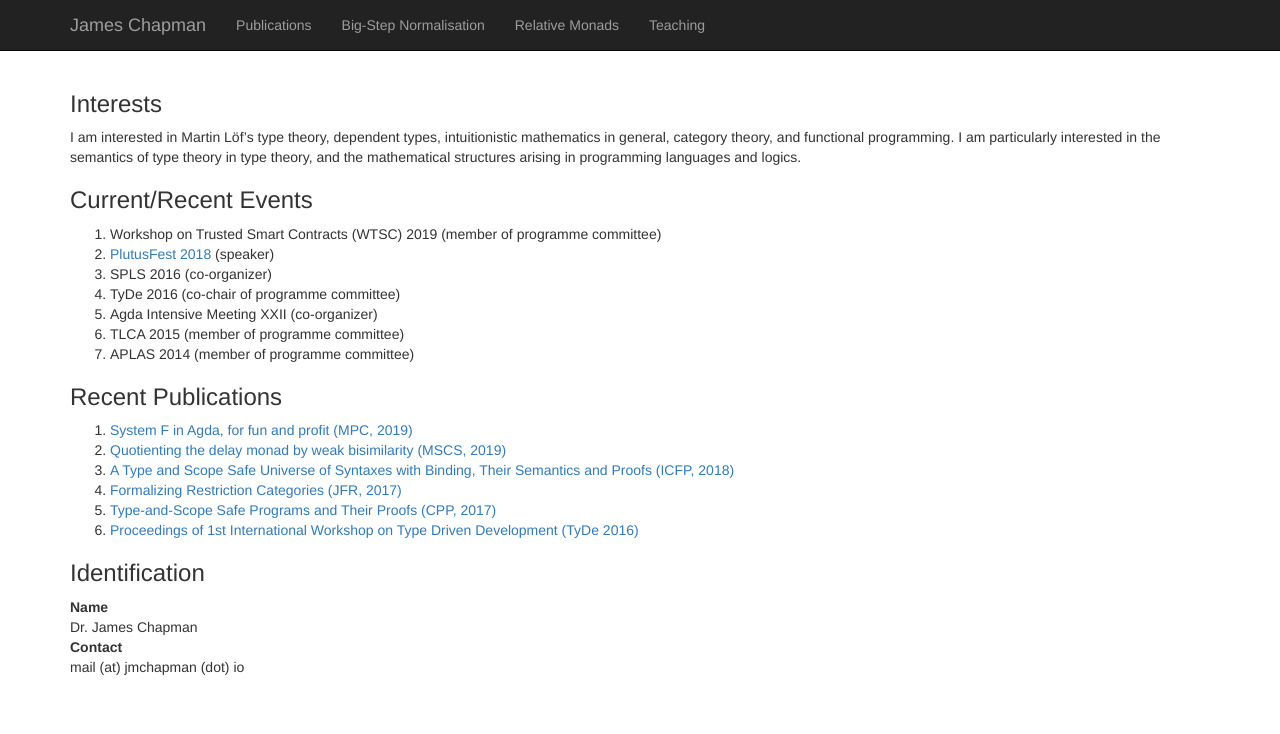
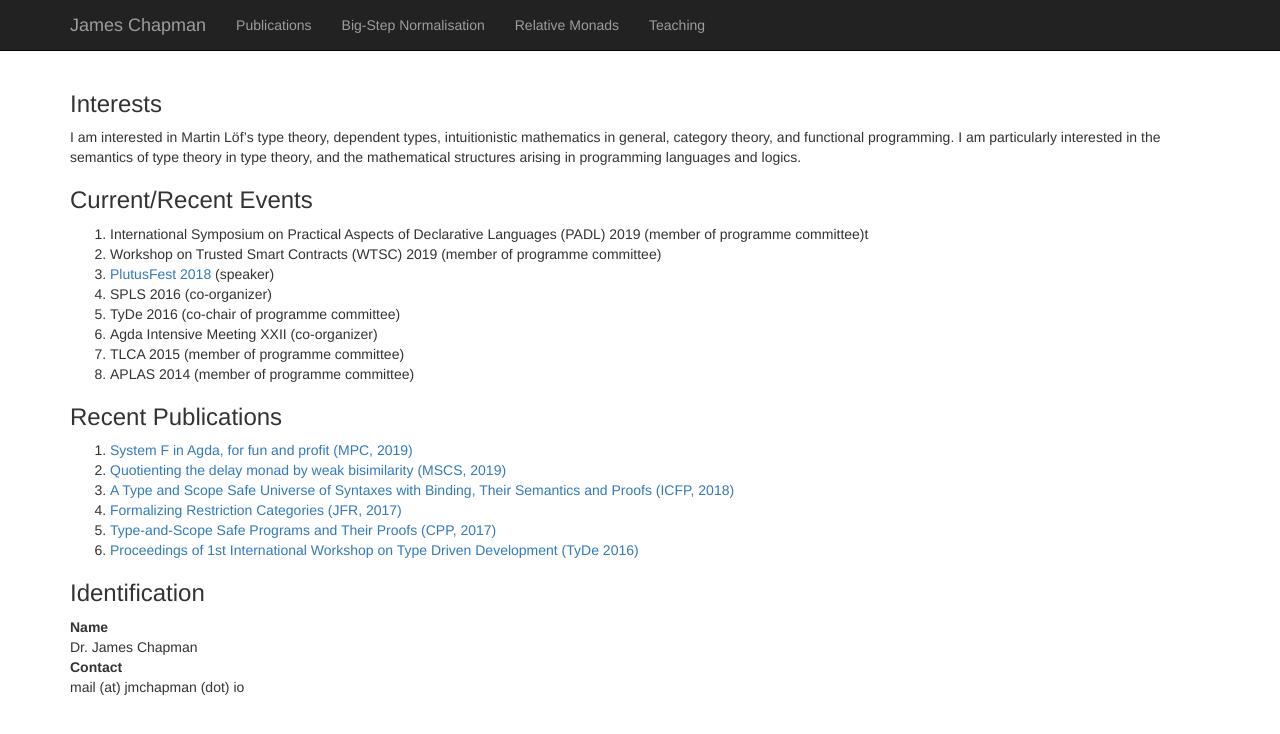
Before and after one commit to jmchapman/jmchapman.github.io, a Jekyll site: the page built from index.html, in a window 1280 px wide. Shown: the top 734 px of the page. Built offline with Jekyll 4.4.1, drawn with Linux system fonts in a browser that asks for light colours; nearby versions of some CDN libraries.

Commit message:
Update index.html

```diff
--- a/index.html
+++ b/index.html
@@ -15,6 +15,7 @@ title: James Chapman
   <article>
     <h3>Current/Recent Events</h3>
     <ol>
+      <li>International Symposium on Practical Aspects of Declarative Languages (PADL) 2019 (member of programme committee)t</li>
       <li>Workshop on Trusted Smart Contracts (WTSC) 2019 (member of programme committee)</li>
       <li><a href="https://plutusfest.io">PlutusFest 2018</a> (speaker)</li>
       <li>SPLS 2016 (co-organizer)</li>
```
